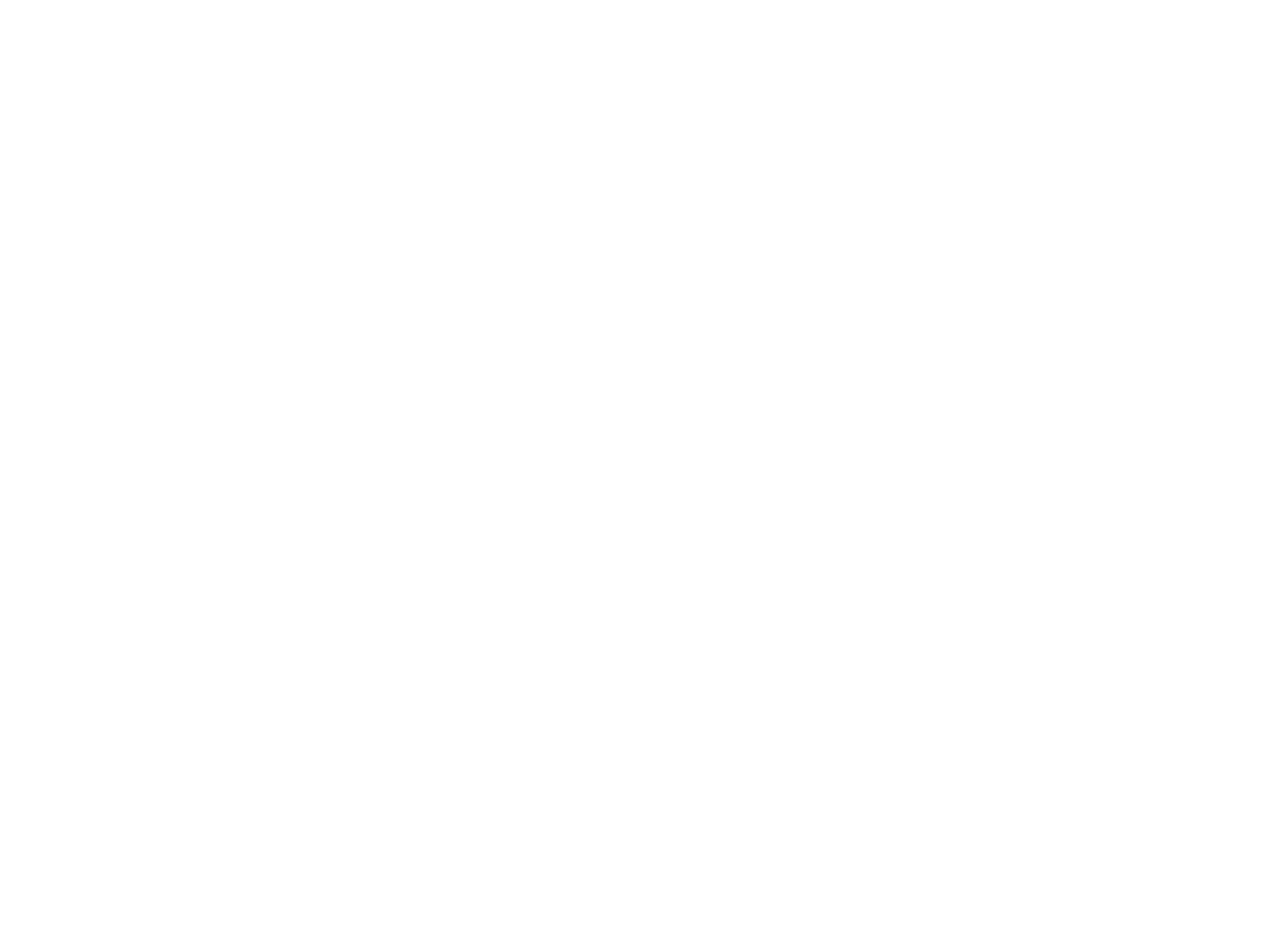
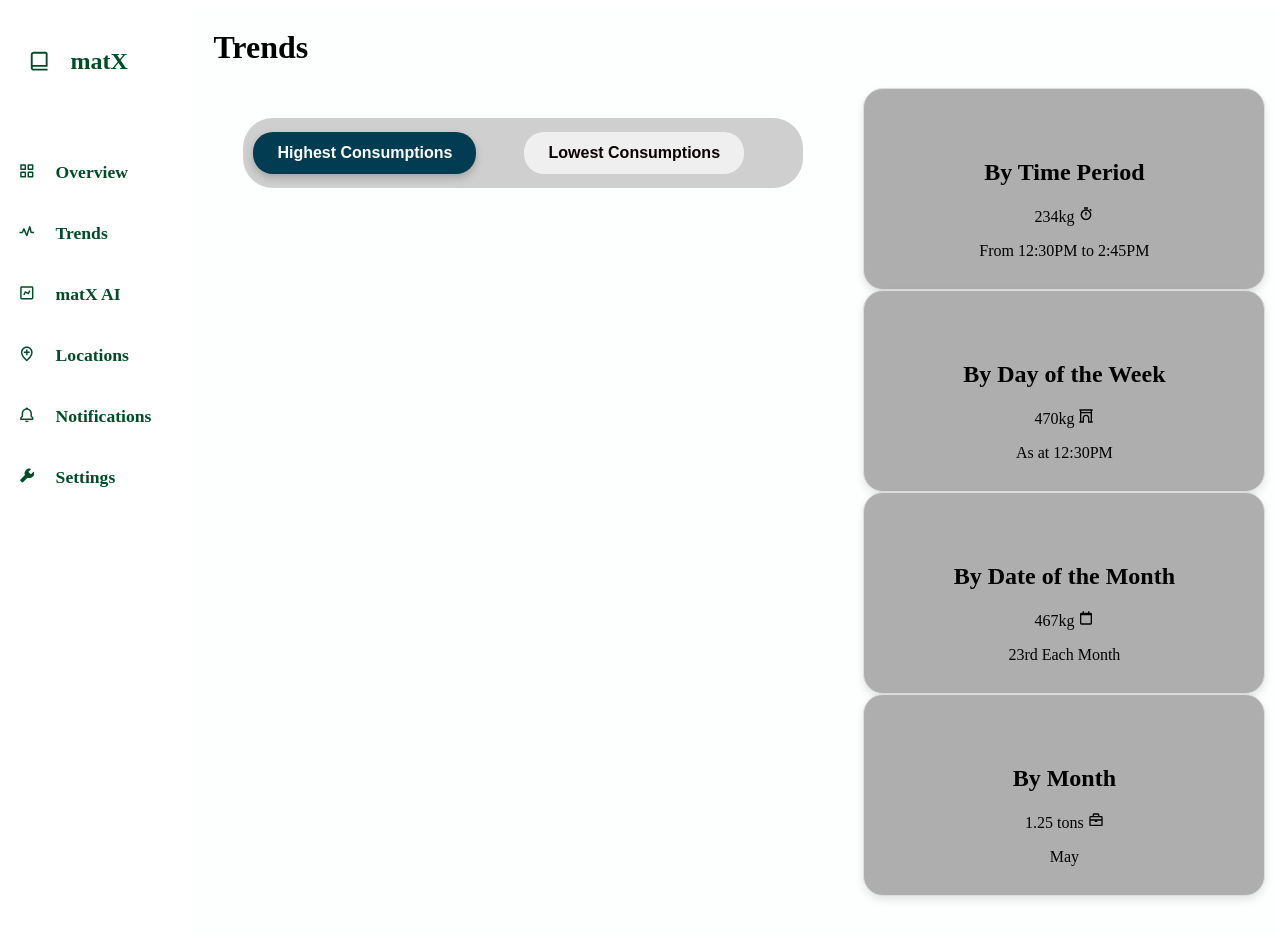
Before and after one commit to Aftermath001/Dashboard, a React (Vite) app: page /trends in a window 1280 px wide. Before the commit this address had no page. Shown: the top 940 px of the page. Before the commit the page ends 800 px from the top, so only its background shows below. Built offline with nearby package versions, Linux system fonts and the light colour scheme; what chartjs-plugin-datalabels would draw is missing.

Commit message:
Trends Layout

```diff
--- a/src/App.jsx
+++ b/src/App.jsx
@@ -4,9 +4,13 @@
 import Content from './components/Content';
 import Profile from './components/Profile';
 import Entrypage from './components/Entrypage';
+import Trends from './components/Trends';
 import Identity from './components/Identity';
+import LocationList from './components/LocationList'
+import MatAi from './components/MatAi'
 import Login from './components/Login';
 import './App.css';
+
 
 const App = () => {
   const isAuthenticated = true; // Replace with your actual authentication check
@@ -18,6 +22,9 @@
         <Route path='/' element ={<Login/>}/>
         <Route index element={<Entrypage/>}/>
         <Route path='content' element={<Content/>}/>
+        <Route path='trends' element={<Trends/>}/>
+        <Route path='matxai' element={<MatAi/>}/>
+        <Route path='locations' element={<LocationList/>}/>
       </Routes>
       </BrowserRouter>
 
--- a/src/components/Sidebar.jsx
+++ b/src/components/Sidebar.jsx
@@ -19,11 +19,11 @@
         <h2>matX</h2>
       </div>
       <div className="menu--list">
-        <a href="#" className="item">
+        <a href="/content" className="item">
             <BiGridAlt className='icon'/>
             Overview
         </a>
-        <a href="#" className="item">
+        <a href="/trends" className="item">
             <BiPulse className='icon'/>
             Trends
         </a>
--- a/src/components/Trends.jsx
+++ b/src/components/Trends.jsx
@@ -1,5 +1,6 @@
 import React from 'react'
 import '../styles/trends.css'
+import Sidebar from '../components/Sidebar'
 import {
     BiStopwatch,
     BiBriefcase,
@@ -105,14 +106,19 @@
         },
     ];
   return (
-    <div className='content-header'>
-        <h1 className="header--title">Trends</h1>
 
-        <div className='trends-details'>
+    <div className='content'>
+      <div className="side-left-trends">
+        <Sidebar/>
+      </div>
+      <div className="side-right">
+      <h1 className="header--title">Trends</h1>
+       <div className="upper-1">
+          <div className='trends-details'>
             <button className='btn-active'>Highest Consumptions</button>
             <button className='btn-trends'>Lowest Consumptions</button>
         </div>
-        <div className='card--container'>
+        <div className="card-info">
         {datas.map((item)=>(
             <div className="card">
                 <div className="card--title">
@@ -126,70 +132,95 @@
                 </div>
             </div>
         ))}
-    </div>
-    <div className='container'>
-      <div className="list--header">
-        <h2>Consumption within 24hrs  <br/>1PM & 2PM: Highest consuption times</h2>
-        <select>
-          <option value='Full'>All Types</option>
-          <option value='Full'>Full</option>
-          <option value='Express'>Express</option>
-        </select>
-        <select>
-          <option value="Nairobi">All Locations</option>
-          <option value="Nairobi">Nairobi</option>
-          <option value='Kisumu'>Kisumu</option>
-          <option value='Malindi'>Malindi</option>
-          <option value='Mombasa'>Mombasa</option>
-          <option value='Eldoret'>Eldoret</option>
-        </select>
-        <select>
-          <option value='Online'>All Days</option>
-          <option value='Online'>2023</option>
-          <option value='Offline'>2022</option>
-        </select>
+        </div>
       </div>
-      <div className="bar-graph">
-        <Bar data={data} options={options} />
       </div>
     </div>
-    <div className='container'>
-      <div className="list--header">
-        <h2>Consumption by Cylinders</h2>
-        <select>
-          <option value='Full'>All Types</option>
-          <option value='Full'>Full</option>
-          <option value='Express'>Express</option>
-        </select>
-        <select>
-          <option value="Nairobi">All Locations</option>
-          <option value="Nairobi">Nairobi</option>
-          <option value='Kisumu'>Kisumu</option>
-          <option value='Malindi'>Malindi</option>
-          <option value='Mombasa'>Mombasa</option>
-          <option value='Eldoret'>Eldoret</option>
-        </select>
+    // <div className='content-header'>
+    //     <h1 className="header--title">Trends</h1>
 
-      </div>
-      <div className='card--container'>
-        {datasets.map((item)=>(
-            <div className="card">
-                <div className="card--title">
-                    <h2>{item.title}</h2>
-                </div>
-                <div className="card--cover">
-                    <p>{item.amount}   {item.icon}</p>
-                </div>
-                <div className="card--content">
-                    <p>{item.time}</p>
-                </div>
-            </div>
-        ))}
-    </div>
+    //     <div className='trends-details'>
+    //         <button className='btn-active'>Highest Consumptions</button>
+    //         <button className='btn-trends'>Lowest Consumptions</button>
+    //     </div>
+    //     <div className='card--container'>
+    //     {datas.map((item)=>(
+    //         <div className="card">
+    //             <div className="card--title">
+    //                 <h2>{item.title}</h2>
+    //             </div>
+    //             <div className="card--cover">
+    //                 <p>{item.amount}   {item.icon}</p>
+    //             </div>
+    //             <div className="card--content">
+    //                 <p>{item.time}</p>
+    //             </div>
+    //         </div>
+    //     ))}
+    // </div>
+    // <div className='container'>
+    //   <div className="list--header">
+    //     <h2>Consumption within 24hrs  <br/>1PM & 2PM: Highest consuption times</h2>
+    //     <select>
+    //       <option value='Full'>All Types</option>
+    //       <option value='Full'>Full</option>
+    //       <option value='Express'>Express</option>
+    //     </select>
+    //     <select>
+    //       <option value="Nairobi">All Locations</option>
+    //       <option value="Nairobi">Nairobi</option>
+    //       <option value='Kisumu'>Kisumu</option>
+    //       <option value='Malindi'>Malindi</option>
+    //       <option value='Mombasa'>Mombasa</option>
+    //       <option value='Eldoret'>Eldoret</option>
+    //     </select>
+    //     <select>
+    //       <option value='Online'>All Days</option>
+    //       <option value='Online'>2023</option>
+    //       <option value='Offline'>2022</option>
+    //     </select>
+    //   </div>
+    //   <div className="bar-graph">
+    //     <Bar data={data} options={options} />
+    //   </div>
+    // </div>
+    // <div className='container'>
+    //   <div className="list--header">
+    //     <h2>Consumption by Cylinders</h2>
+    //     <select>
+    //       <option value='Full'>All Types</option>
+    //       <option value='Full'>Full</option>
+    //       <option value='Express'>Express</option>
+    //     </select>
+    //     <select>
+    //       <option value="Nairobi">All Locations</option>
+    //       <option value="Nairobi">Nairobi</option>
+    //       <option value='Kisumu'>Kisumu</option>
+    //       <option value='Malindi'>Malindi</option>
+    //       <option value='Mombasa'>Mombasa</option>
+    //       <option value='Eldoret'>Eldoret</option>
+    //     </select>
 
-    </div>
+    //   </div>
+    //   <div className='card--container'>
+    //     {datasets.map((item)=>(
+    //         <div className="card">
+    //             <div className="card--title">
+    //                 <h2>{item.title}</h2>
+    //             </div>
+    //             <div className="card--cover">
+    //                 <p>{item.amount}   {item.icon}</p>
+    //             </div>
+    //             <div className="card--content">
+    //                 <p>{item.time}</p>
+    //             </div>
+    //         </div>
+    //     ))}
+    // </div>
 
-    </div>
+    // </div>
+
+    // </div>
   )
 }
 
--- a/src/styles/trends.css
+++ b/src/styles/trends.css
@@ -1,3 +1,33 @@
+.content{
+    width: 100%;
+    display: flex;
+    gap: 2rem;
+
+}
+.card--container{
+    display: flex;
+    flex-direction: row;
+    gap: 4rem;
+}
+.card{
+    height: 100px;
+    border-radius: 20px;
+    width: 300px;
+    background-color: rgb(175, 174, 174);
+}
+.side-right{
+
+    padding-left: 20px;
+    width: 100%;
+    background-color: rgba(252, 253, 253, 0.548);
+}
+.side-left {
+
+    width: 30%;
+    border-radius: 20px;
+    background-color: rgb(175, 174, 174);
+}
+
 .trends-details{
     display: flex;
     flex-direction: row;
```
